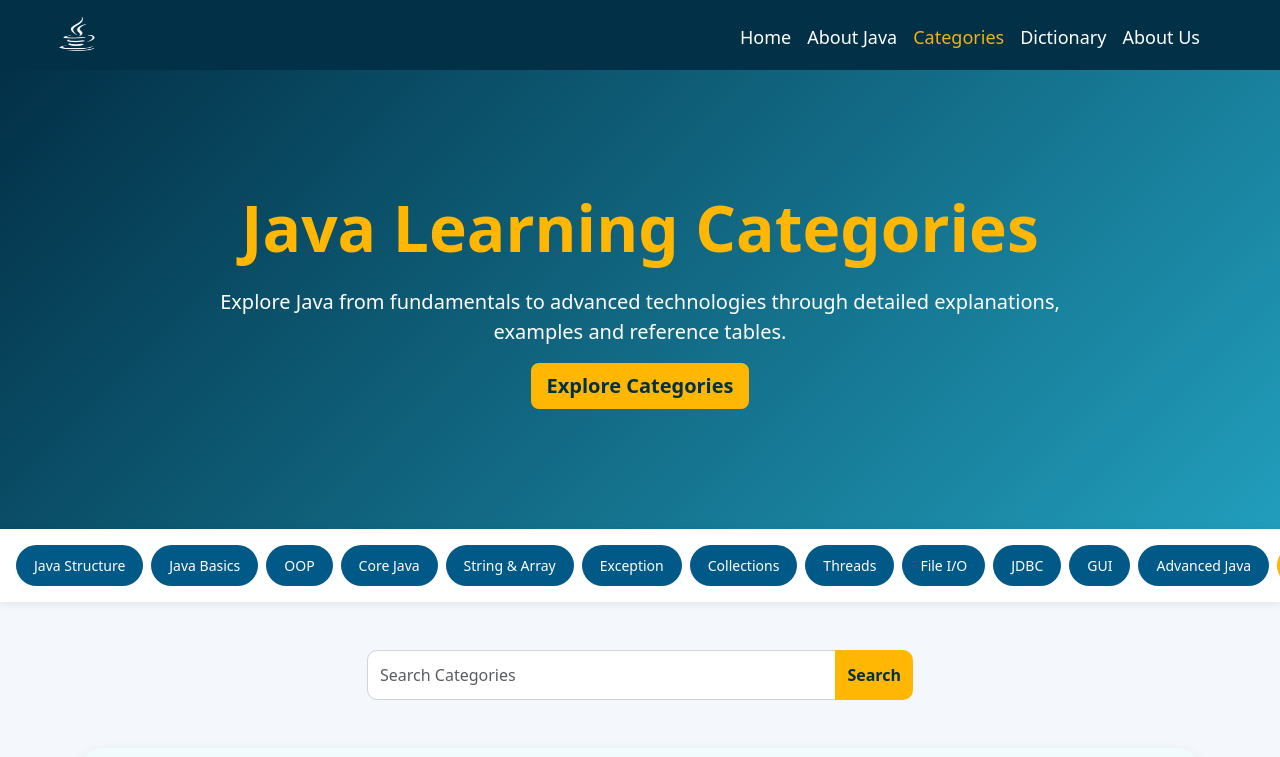
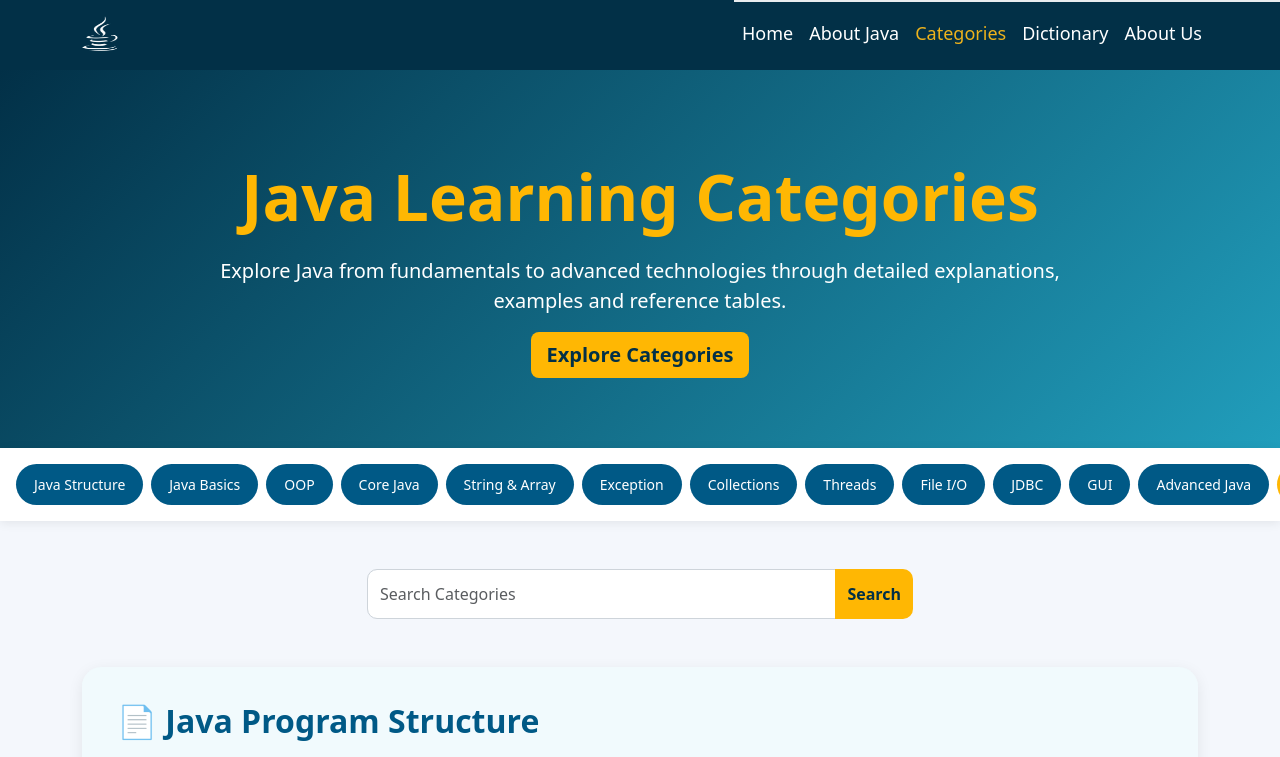
Before and after one commit to ShreyaJani14/Javapedia, a plain HTML site: page cat.html in a window 1280 px wide. Shown: the top 757 px of the page. Drawn offline with nearby package versions, Linux system fonts and the light colour scheme.

Commit message:
Updated pages

```diff
--- a/about_java.css
+++ b/about_java.css
@@ -7,81 +7,81 @@
   font-size: 16px;
   line-height: 1.6;
 }
+/* =========================
+   NAVBAR (Same as Home)
+========================= */
 
-.main-navbar {
-  background: #023047;
-  position: sticky;
-  top: 0;
-  z-index: 1050;
+.main-navbar{
+    position: sticky;
+    top: 0;
+    z-index: 1050;
 }
 
-.main-navbar .navbar {
-  background: #023047 !important;
-
-  min-height: 70px;
-  height: 70px;
-
-  padding: 0 !important;
-
-  border: none !important;
-  border-radius: 0 !important;
-  box-shadow: none !important;
+.main-navbar .navbar{
+    height:70px;
+    background:#023047 !important;
+    padding:0;
 }
 
-.main-navbar .container-fluid {
-  height: 70px;
+.main-navbar .nav-link{
+    color:white;
+    font-size:18px;
+    transition:.3s ease;
 }
 
-.main-navbar .navbar-brand {
-  margin: 0;
-  padding: 0;
+.main-navbar .nav-link:hover{
+    transform:scale(1.05);
+    color:rgb(155,198,227);
 }
 
-.main-navbar .navbar-collapse {
-  background: transparent !important;
-  border: none !important;
-  box-shadow: none !important;
+.main-navbar .navbar-collapse{
+    background:#023047;
+    padding:20px;
+    margin-top:7px;
+    border-radius:15px;
+    position:relative;
+    z-index:9999;
 }
 
-.main-navbar .nav-link {
-  color: white;
-
-  font-size: 18px;
-
-  margin: 0 4px;
-
-  transition: 0.3s ease;
+.main-navbar .navbar-toggler{
+    background:white;
 }
 
-.main-navbar .nav-link:hover {
-  transform:scale(1.05);
-    color:rgb(161, 215, 251);
+@media(min-width:992px){
+
+.main-navbar .navbar-collapse{
+    background:transparent;
+    padding:10px;
+    margin-top:0;
+    border-radius:0;
+    position:absolute;
+    top:0;
+    right:0;
+    padding-right:70px;
 }
 
-.main-navbar .nav-link.active {
-  color: #ffb703 !important;
-
-  font-weight: 600;
+.main-navbar .navbar-nav{
+    display:flex;
+    align-items:center;
 }
 
-.main-navbar .dropdown-menu {
-  border: none;
-
-  border-radius: 12px;
-
-  box-shadow: 0 10px 30px rgba(0, 0, 0, 0.15);
+.main-navbar .nav-link{
+    padding:8px 12px;
 }
 
-.main-navbar .dropdown-item {
-  transition: 0.3s;
 }
 
-.main-navbar .dropdown-item:hover {
-  background: #219ebc;
+@media(max-width:991.98px){
 
-  color: white;
+.main-navbar .navbar-collapse{
+    position:relative;
 }
 
+.main-navbar .nav-link{
+    padding:12px 0;
+}
+
+}
 .hero-section {
   background: linear-gradient(135deg, #023047, #219ebc);
 
@@ -486,21 +486,6 @@
 }
 
 @media (max-width: 992px) {
-  .main-navbar .navbar-collapse {
-    background:#023047;
-    padding:20px;
-    margin-top:7px;
-    border-radius:15px;
-    position:relative;
-    z-index:9999;
-  }
-
-  .main-navbar .nav-link {
-    padding: 10px 0;
-
-    font-size: 17px;
-  }
-
   .hero-section {
     padding: 90px 20px;
   }
--- a/cat.css
+++ b/cat.css
@@ -5,7 +5,9 @@
 body {
   background-color: #f4f7fc;
 }
-
+.container-fluid{
+    padding:0 35px;
+}
 /* ===================================
    MAIN NAVBAR
 =================================== */
@@ -28,90 +30,32 @@
 ::-webkit-scrollbar-thumb:hover {
   background: #005986;
 }
+.main-navbar .nav-link {
+      color: white;
+      font-size: 18px;
+      transition: 0.3s ease;
+    }
+    .main-navbar .nav-link:hover{
+      transform: scale(1.05);
+      color: rgb(155, 198, 227);
+    }.main-navbar .navbar-collapse{
+    background: transparent;
+    padding: 0;
+    margin: 0;
+    border-radius: 0;
+    box-shadow: none;
+}.main-navbar .navbar{
+    padding-top:0;
+    padding-bottom:0;
+    border:0;
+    box-shadow:none;
+}
 .main-navbar{
-    background:#023047;
-    position:sticky;
-    top:0;
-    z-index:1050;
+    position: sticky;
+    top: 0;
+    z-index: 1055;
 }
 
-.main-navbar .navbar{
-    background:#023047 !important;
-
-    min-height:70px;
-    height:70px;
-
-    padding:0 !important;
-
-    border:none !important;
-    border-radius:0 !important;
-    box-shadow:none !important;
-}
-
-.main-navbar .container-fluid{
-    height:70px;
-}
-
-.main-navbar .navbar-brand{
-    margin:0;
-    padding:0;
-}
-
-.main-navbar .nav-link{
-    color:white;
-    font-size:18px;
-    transition:.3s ease;
-}
-.main-navbar .navbar-nav{
-    align-items:center;
-    height:70px;
-}
-
-.main-navbar .nav-item{
-    display:flex;
-    align-items:center;
-}
-.main-navbar .navbar-nav{
-    height:70px;
-    display:flex;
-    align-items:flex-start;
-    padding-top:10px;
-}
-
-.main-navbar .nav-item{
-    display:flex;
-    align-items:flex-start;
-}
-
-.main-navbar .nav-link{
-    display:block;
-    padding:0 12px;
-    line-height:1;
-    position:relative;
-    top:0;
-}
-.main-navbar .nav-link:hover{
-    transform:scale(1.05);
-    color:rgb(155,198,227);
-}
-.main-navbar .navbar-collapse{
-    background:transparent !important;
-    border:none !important;
-    box-shadow:none !important;
-}
-
-@media (max-width:992px){
-
-.main-navbar .navbar-collapse{
-    background:#023047 !important;
-    padding:20px;
-    margin-top:7px;
-    border-radius:15px;
-    position:relative;
-    z-index:9999;
-}
-
-}
 
 /* ===================================
    HERO SECTION
@@ -125,8 +69,9 @@
   );
 
   color: white;
-
-  padding: 120px 20px;
+margin-top: -1px;
+    border-top:0;
+  padding: 90px 20px 70px;
 }
 
 .hero-section h1 {
@@ -407,10 +352,6 @@
 
 @media (max-width: 992px) {
 
-  .main-navbar .navbar-collapse {
-    position: static !important;
-  }
-
   .hero-section {
     padding: 80px 20px;
   }
--- a/cat.html
+++ b/cat.html
@@ -33,23 +33,34 @@
 
 <div class="main-navbar">
 
-<nav class="navbar navbar-expand-lg"
-     style="height:70px; background-color:#023047;">
+<nav
+      class="navbar navbar-expand-lg"
+      style="height: 70px; background-color: #023047"
+    >
+      <!-- <div class="container">
+    <a class="navbar-brand" href="#">
+      <img src="./java logo4.png" alt="Bootstrap" width="90" height="70">
+    </a>
+  </div> -->
 
       <div class="container-fluid">
-
-        <a class="navbar-brand" href="./index.html">
-
+        <a class="navbar-brand" href="#">
           <img
             src="./java_logo4-removebg-preview.png"
             alt="Logo"
             width="90"
             height="65"
             class="d-inline-block"
-                style="margin-left:20px;">
-
+            style="margin-left: 20px"
+          />
+          <!-- <span class="logo"
+            style="color: white; font-size: 25px; color: #ffb703;"
+            >JAVA</span> -->
         </a>
 
+        <!-- </div>
+
+      <div class="container-fluid"> -->
         <button
           class="navbar-toggler bg-white"
           type="button"
@@ -57,59 +68,38 @@
           data-bs-target="#navbarSupportedContent"
           aria-controls="navbarSupportedContent"
           aria-expanded="false"
-            aria-label="Toggle navigation">
-
+          aria-label="Toggle navigation"
+        >
           <span class="navbar-toggler-icon"></span>
-
         </button>
-
         <div
-class="collapse navbar-collapse justify-content-end"
+class="collapse navbar-collapse position-absolute top-0 end-0"
+style="padding-right:70px; padding-top: 10px;"
 id="navbarSupportedContent">
-
-            <ul class="navbar-nav ms-auto mb-2 mb-lg-0">
-
+          <ul class="navbar-nav me-auto mb-2 mb-lg-0">
+            <li class="nav-item">
+              <a
+                class="nav-link"
+                href="./index.html">Home</a
+              >
+            </li>
+            <li class="nav-item">
+              <a class="nav-link" href="./about_java.html">About Java</a>
+            </li>
             <li class="nav-item">
               <a class="nav-link"
-                       href="./index.html">
-                        Home
-                    </a>
+                style="color: #edb21c;" href="./cat.html">Categories</a>
             </li>
-
             <li class="nav-item">
-                    <a class="nav-link"
-                       href="./about_java.html">
-                        About Java
-                    </a>
+              <a class="nav-link" href="./Dictionary.html">Dictionary</a>
             </li>
 
             <li class="nav-item">
-                    <a class="nav-link"
-                       href="./cat.html" style="color:#edb21c;">
-                        Categories
-                    </a>
+              <a class="nav-link" href="./About Us.html">About Us</a>
             </li>
-
-                <li class="nav-item">
-                    <a class="nav-link"
-                       href="./Dictionary.html">
-                        Dictionary
-                    </a>
-                </li>
-
-                <li class="nav-item">
-                    <a class="nav-link"
-                       href="./About Us.html" style="margin-right:60px;">
-                        About Us
-                    </a>
-                </li>
-
           </ul>
-
-        </div>
-
-    </div>
-
+        </div>
+      </div>
     </nav>
 
 </div>
--- a/terms_css.css
+++ b/terms_css.css
@@ -36,7 +36,6 @@
 .table-container {
   background: white;
   border-radius: 15px;
-  overflow: hidden;
   box-shadow: 0 4px 15px rgba(0, 0, 0, 0.1);
   background: white;
   border-radius: 15px;
```
Also changed, not shown: Dictionary.html (+3 -1 lines), E.html (+1 -1 lines), about_java.html (+3 -3 lines). Lines whose indentation alone changed are shown as unchanged.
